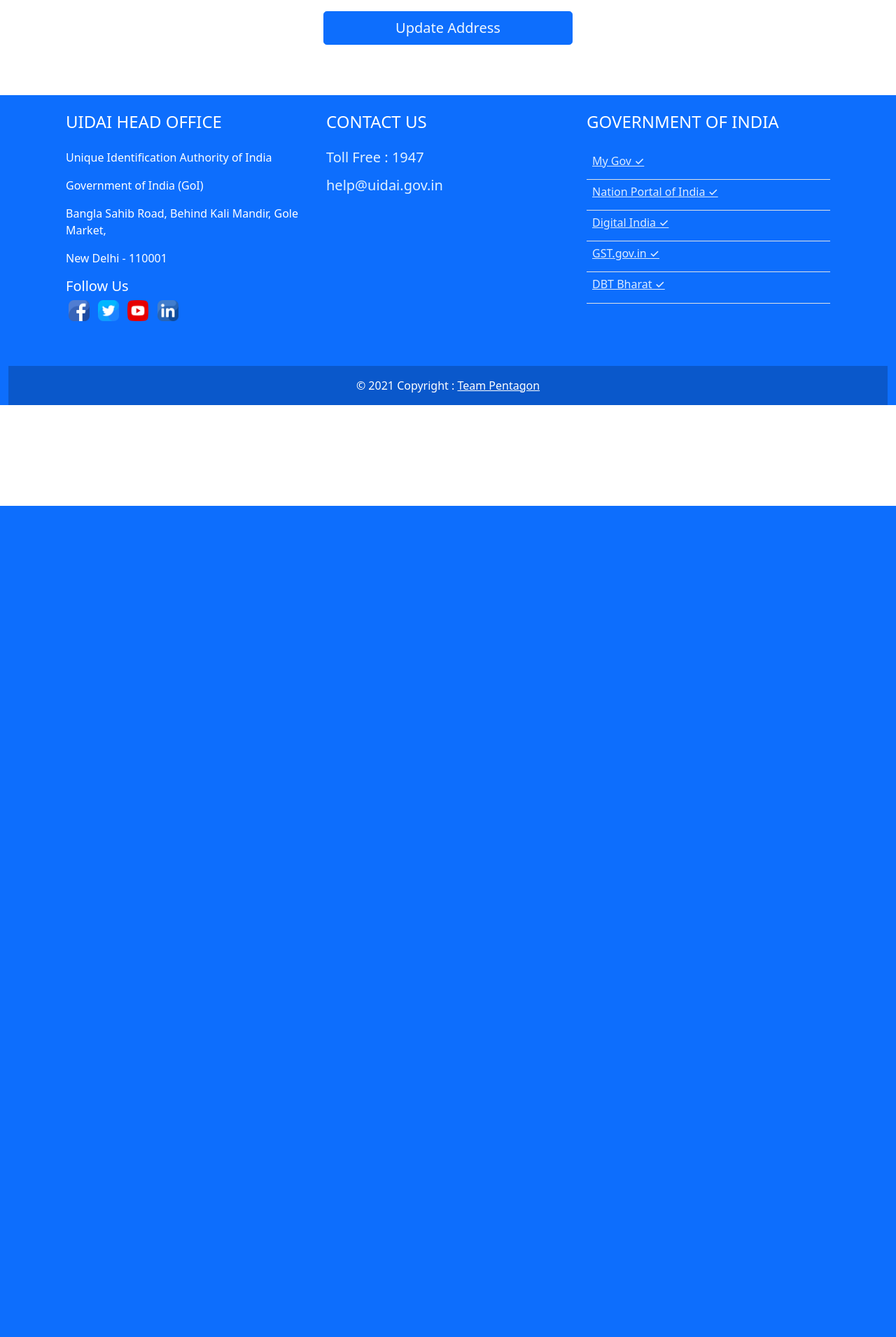
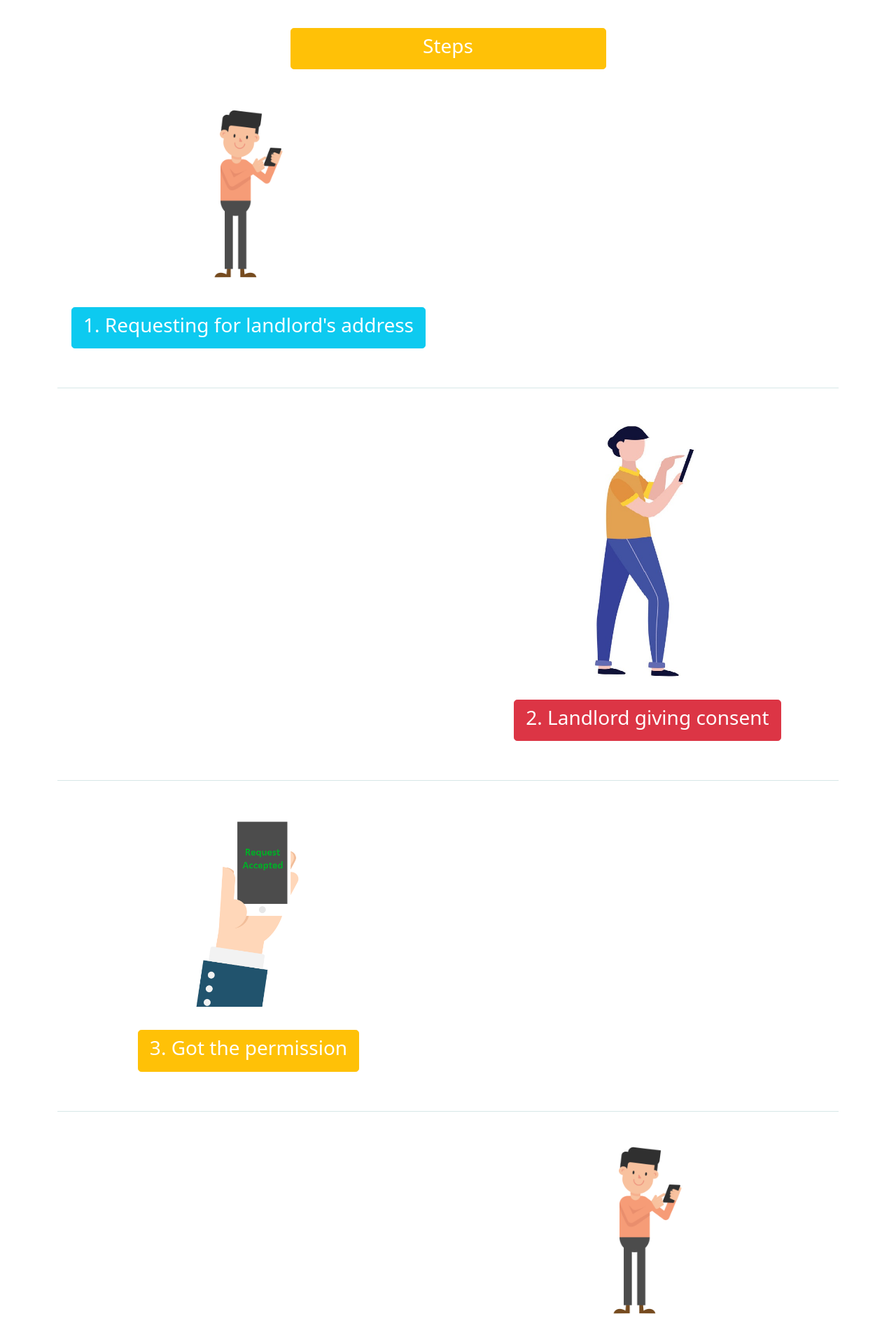
Before and after one commit to PrabhatP2000/pentagon-aadhaar, a Django app: page / in a window 1280 px wide. Shown: the part 77-1988 px from the top of the page at 70% size. Before the commit the page ends 800 px from the top, so only its background shows below. Run offline with Django 3.2, Linux system fonts and the light colour scheme.

Commit message:
Added some images and modified the index.html file

```diff
--- a/ps1/templates/index.html
+++ b/ps1/templates/index.html
@@ -13,16 +13,99 @@
 </style>
 {% endblock%}
 {% block content %}
+
+<!--Cartoons-->
 <div class="container">
   <div class="row justify-content-center">
-    <div class="d-grid gap-2 col-md-4 col-xl-4 col-xll-4 col-lg-4 col-sm-6 col-12 text-center mb-4">
+    <div class="d-grid gap-2 col-md-6 col-xl-5 col-xll-4 col-lg-5 col-sm-7 col-12 text-center mb-4 mt-4">
+      <button type="button" class="btn btn-warning centered btn-lg">
+        <a style="color: rgb(255, 255, 255); text-decoration: none;"> <h3>Steps</h3></a>
+      </button>
+    </div>
+  </div>
+</div>
+
+<div class="container">
+  <div class="row justify-content-start">
+    <div class="d-grid gap-2 col-md-7 col-xl-6 col-xll-6 col-lg-7 col-sm-9 col-12 text-center mb-4">
+    <figure class="figure">
+      <img src="{%static 'images/sendingreq.png'%}" class="figure-img img-fluid rounded" alt="...">
+      <figcaption class="figure-caption"><button type="button" class="btn btn-info centered btn-lg">
+        <a style="color: rgb(255, 255, 255); text-decoration: none;"> <h3>1. Requesting for landlord's address</h3></a>
+
+      </button></figcaption>
+    </figure>
+  </div>
+</div>
+<hr style="color: cadetblue;">
+<div class="row justify-content-end">
+  <div class="d-grid gap-2 col-md-7 col-xl-6 col-xll-6 col-lg-7 col-sm-9 col-12 text-center mb-4">
+  <figure class="figure">
+      <img src="{%static 'images/landlordchecking2.jpg'%}" class="figure-img img-fluid rounded" alt="...">
+      <figcaption class="figure-caption"><button type="button" class="btn btn-danger centered btn-lg">
+        <a style="color: rgb(255, 255, 255); text-decoration: none;"> <h3>2. Landlord giving consent</h3></a>
+
+      </button></figcaption>
+    </figure>
+  </div>
+</div>
+<hr style="color: cadetblue;">
+<div class="row justify-content-start">
+  <div class="d-grid gap-2 col-md-7 col-xl-6 col-xll-6 col-lg-7 col-sm-9 col-12 text-center mb-4">
+  <figure class="figure">
+      <img src="{%static 'images/gotpermission.png'%}" class="figure-img img-fluid rounded mb-1" alt="...">
+      <figcaption class="figure-caption"><button type="button" class="btn btn-warning centered btn-lg">
+        <a style="color: rgb(255, 255, 255); text-decoration: none;"> <h3>3. Got the permission</h3></a>
+
+      </button></figcaption>
+    </figure>
+  </div>
+</div>
+<hr style="color: cadetblue;">
+<div class="row justify-content-end">
+  <div class="d-grid gap-2 col-md-7 col-xl-6 col-xll-6 col-lg-7 col-sm-9 col-12 text-center mb-4">
+  <figure class="figure">
+    <img src="{%static 'images/sendingreq.png'%}" class="figure-img img-fluid rounded" alt="...">
+    <figcaption class="figure-caption"><button type="button" class="btn btn-dark centered btn-lg">
+      <a  style="color: rgb(255, 255, 255); text-decoration: none;"> <h3>5. Updating the Address</h3></a>
+
+    </button></figcaption>
+  </figure>
+</div>
+</div>
+<hr style="color: cadetblue;">
+<div class="row justify-content-center">
+  <div class="d-grid gap-2 col-md-7 col-xl-6 col-xll-6 col-lg-7 col-sm-9 col-12 text-center mb-4">
+  <figure class="figure">
+      <img src="{%static 'images/processdone.png'%}" class="figure-img img-fluid rounded" alt="...">
+      <figcaption class="figure-caption"><button type="button" class="btn btn-success centered btn-lg">
+        <a style="color: rgb(255, 255, 255); text-decoration: none;"> <h3>Process Done</h3></a>
+
+      </button></figcaption>
+    </figure>
+  </div>
+</div>
+</div>
+<hr style="color: cadetblue;">
+<!--Cartoons End-->
+<div class="container">
+  <div class="row justify-content-center">
+    <div class="d-grid gap-2 col-md-4 col-xl-4 col-xll-4 col-lg-4 col-sm-6 col-12 text-center mb-4 mt-2">
+      <img src="{%static 'images/downwardhand.png'%}" alt="Press Below button">
+    </div>
+  </div>
+</div>
+<div class="container">
+  <div class="row justify-content-center">
+    <div class="d-grid gap-2 col-md-4 col-xl-4 col-xll-4 col-lg-4 col-sm-6 col-12 text-center mb-4 mt-2">
       <button type="button" class="btn btn-primary centered btn-lg">
-        <a href="/resident_address" style="color: aliceblue; text-decoration: none;"> Update Address</a>
+        <a href="/residentlogin" style="color: aliceblue; text-decoration: none;"> Update Address</a>
 
       </button>
     </div>
   </div>
 </div>
+
 <!-- <div class="container">
   <div class="row">
     <div class="d-grid gap-2 col-md-4 col-lg-4 col-sm-6 col-12 text-center mb-4">
```
Also changed, not shown: ps1/static/images/downwardhand.png (added), ps1/static/images/gotpermission.png (added), ps1/static/images/landlordchecking2.jpg (added), ps1/static/images/processdone.png (added), ps1/static/images/sendingreq.png (added).
